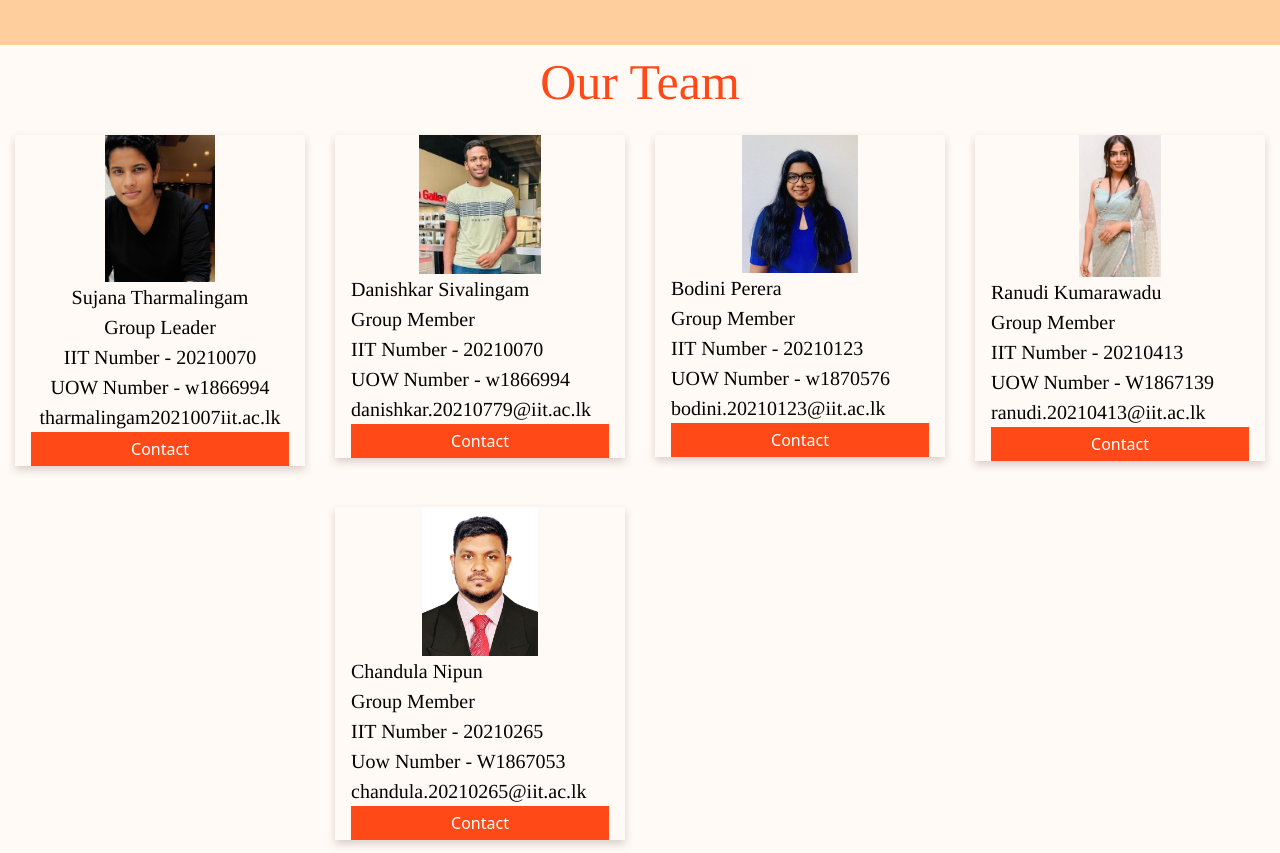
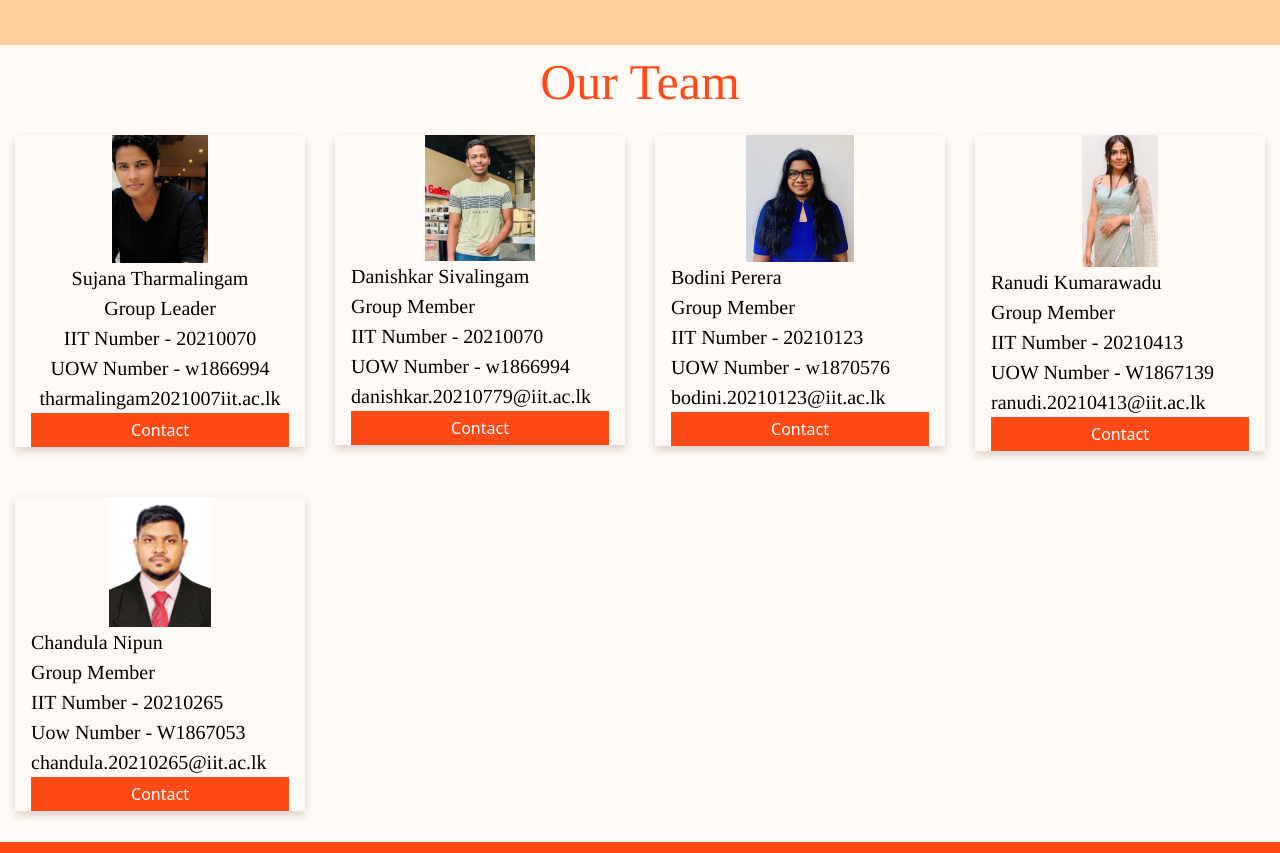
Before and after one commit to Danishkar/woohoo-application, a React (Create React App) app in the folder frontend/: page /about in a window 1280 px wide. Shown: the part 520-1373 px from the top of the page. Built offline with nearby package versions, Linux system fonts and the light colour scheme.

Commit message:
made changes to width

```diff
--- a/frontend/src/pages/Aboutus.js
+++ b/frontend/src/pages/Aboutus.js
@@ -41,7 +41,7 @@ function Aboutus() {
         <div className="row">
             <div className="columnn">
                 <div className="cardd text-center">
-                    <img src={Sujana} alt="Sujana" style={{ width: "38%" , marginLeft:"auto", marginRight:'auto' }} />
+                    <img src={Sujana} alt="Sujana" style={{ width: "33%" , marginLeft:"auto", marginRight:'auto' }} />
                     <div className="containers">
                         <h2 className="h22">Sujana Tharmalingam</h2>
                         <p className="titlee">Group Leader</p>
@@ -55,7 +55,7 @@ function Aboutus() {
 
             <div className="columnn">
                 <div className="cardd">
-                    <img src={Danishkar} alt="Danishkar" style={{ width: "42%", marginLeft:"auto", marginRight:'auto'}} />
+                    <img src={Danishkar} alt="Danishkar" style={{ width: "38%", marginLeft:"auto", marginRight:'auto'}} />
                     <div className="containers">
                         <h2 className="h22">Danishkar Sivalingam</h2>
                         <p className="titlee">Group Member</p>
@@ -69,7 +69,7 @@ function Aboutus() {
 
             <div className="columnn">
                 <div className="cardd">
-                    <img src={bodini} alt="Bodini" style={{ width: "40%", marginLeft:"auto", marginRight:'auto' }} />
+                    <img src={bodini} alt="Bodini" style={{ width: "37%", marginLeft:"auto", marginRight:'auto' }} />
                     <div className="containers">
                         <h2 className="h22">Bodini Perera</h2>
                         <p className="titlee">Group Member</p>
@@ -83,7 +83,7 @@ function Aboutus() {
 
             <div className="columnn">
                 <div className="cardd">
-                    <img src={Ranudi} alt="Ranudi" style={{ width: "28%", marginLeft:"auto", marginRight:'auto' }} />
+                    <img src={Ranudi} alt="Ranudi" style={{ width: "26%", marginLeft:"auto", marginRight:'auto' }} />
                     <div className="containers">
                         <h2 className="h22">Ranudi Kumarawadu</h2>
                         <p className="titlee">Group Member</p>
@@ -97,7 +97,7 @@ function Aboutus() {
 
             <div className="columnn">
                 <div className="cardd">
-                    <img src={Chandula} alt="Chandula" style={{ width: "40%", marginLeft:"auto", marginRight:'auto' }} />
+                    <img src={Chandula} alt="Chandula" style={{ width: "35%", marginLeft:"auto", marginRight:'auto' }} />
                     <div className="containers">
                         <h2 className="h22">Chandula Nipun</h2>
                         <p className="titlee">Group Member</p>
```
